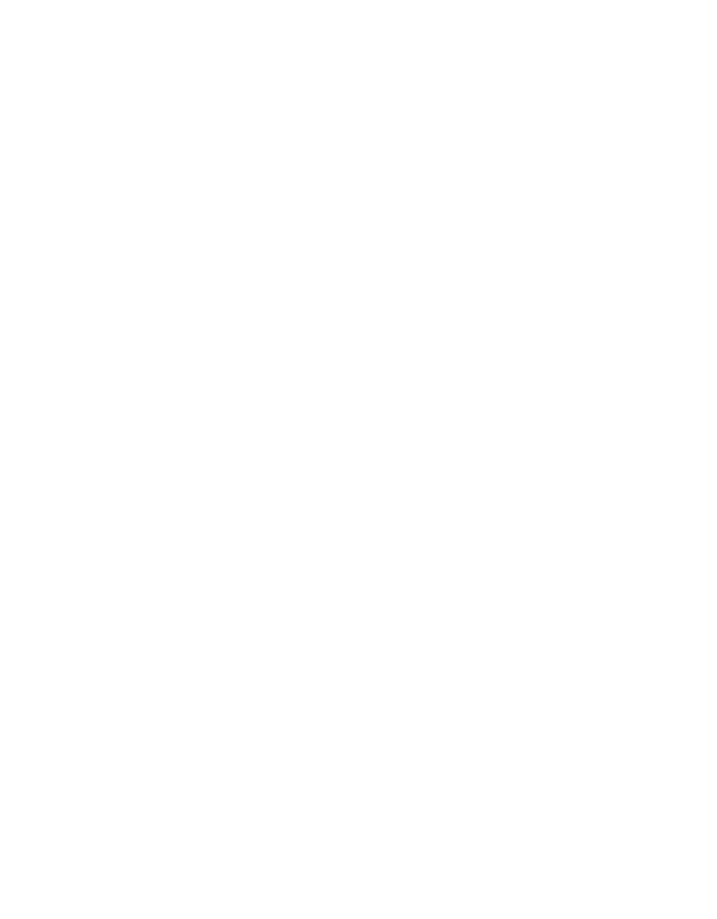
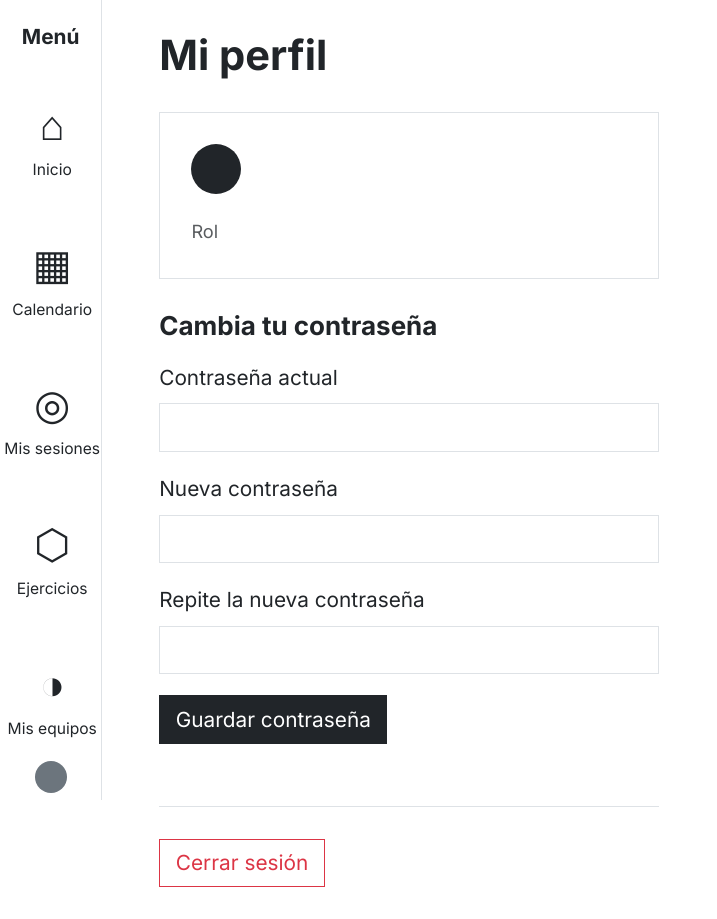
Before and after one commit to marias16/simpel_bm, a React (Create React App) app in the folder frontend/: page /perfil in a window 1280 px wide. Before the commit this address had no page. Shown: the whole page, without its empty margins (0-717 px from the left). Before the commit the page ends 800 px from the top, so only its background shows below. Built offline with nearby package versions, Linux system fonts and the light colour scheme; sample sign-in values are in the browser's storage.

Commit message:
dashboard y perfil acabados

```diff
--- a/frontend/src/App.tsx
+++ b/frontend/src/App.tsx
@@ -16,6 +16,7 @@ import CrearSesion from './pages/CrearSesion';
 import DetalleSesion from './pages/DetalleSesion';
 import AgendarSesion from './pages/AgendarSesion';
 import Calendario from './pages/Calendario';
+import Perfil from './pages/Perfil';
 
 
 function AppRoutes() {
@@ -39,6 +40,7 @@ function AppRoutes() {
       <Route path="/sesiones" element={token ? <Sesiones /> : <Navigate to="/login" />} />
       <Route path="/sesiones/:id/agendar" element={token ? <AgendarSesion /> : <Navigate to="/login" />} />
       <Route path="/calendario" element={token ? <Calendario /> : <Navigate to="/login" />} />
+      <Route path="/perfil" element={token ? <Perfil /> : <Navigate to="/login" />} />
 
 
 
--- a/frontend/src/pages/Dashboard.tsx
+++ b/frontend/src/pages/Dashboard.tsx
@@ -1,13 +1,128 @@
+import { useState, useEffect } from 'react';
+import { useNavigate } from 'react-router-dom';
+import { useAuth } from '../context/AuthContext';
 import Layout from '../components/Layout';
-import { useAuth } from '../context/AuthContext';
+import { getEquipoSesiones } from '../services/equipoSesionService';
+import { getEquiposByUsuario } from '../services/equipoService';
 
 function Dashboard() {
   const { usuario } = useAuth();
+  const navigate = useNavigate();
+  const [sesionesProximas, setSesionesProximas] = useState<any[]>([]);
+
+  useEffect(() => {
+    const cargar = async () => {
+      const resEquipos = await getEquiposByUsuario(usuario!.id_usuario);
+      const equiposUsuario = resEquipos.data;
+
+      const resTodas = await getEquipoSesiones();
+      const sesionesUsuario = resTodas.data
+        .filter((es: any) =>
+          equiposUsuario.some((eq: any) => eq.id_equipo === es.equipo?.id_equipo) &&
+          new Date(es.fecha) >= new Date(new Date().toDateString())
+        )
+        .sort((a: any, b: any) => new Date(a.fecha).getTime() - new Date(b.fecha).getTime())
+        .slice(0, 5);
+
+      setSesionesProximas(sesionesUsuario);
+    };
+    cargar();
+  }, [usuario]);
+
+  const formatearFechaCorta = (fecha: string) => {
+    const date = new Date(fecha);
+    return date.toLocaleDateString('es-ES', {
+      day: 'numeric',
+      month: 'short',
+    });
+  };
+
+  const acciones = [
+    {
+      titulo: 'Agenda una sesión.',
+      icono: '○',
+      ruta: '/sesiones',
+    },
+    {
+      titulo: 'Crea una plantilla de sesión.',
+      icono: '▷',
+      ruta: '/sesiones/crear',
+    },
+    {
+      titulo: 'Explora ejercicios.',
+      icono: '◇',
+      ruta: '/ejercicios',
+    },
+  ];
 
   return (
     <Layout>
-      <h2>Hola, {usuario?.email}</h2>
-      <p>Dashboard en construcción</p>
+      <div className="mb-5">
+        <h2 className="fw-bold">Hola, {usuario?.email?.split('@')[0]}</h2>
+        <p className="text-muted">¿Qué quieres gestionar hoy?</p>
+      </div>
+
+      <div className="mb-5">
+        <h5 className="fw-bold mb-3">Sesiones agendadas</h5>
+        {sesionesProximas.length === 0 ? (
+          <p className="text-muted">No tienes sesiones próximas.</p>
+        ) : (
+          <div className="d-flex gap-3" style={{ overflowX: 'auto', paddingBottom: '8px' }}>
+            {sesionesProximas.map((es: any) => (
+              <div
+                key={es.id_equipo_sesion}
+                className="card rounded-0"
+                style={{
+                  minWidth: '180px',
+                  height: '200px',
+                  cursor: 'pointer',
+                  borderTop: `4px solid ${es.equipo?.color || '#6c63ff'}`,
+                }}
+                onClick={() => navigate(`/sesiones/${es.sesion?.id_sesion}`)}
+              >
+                <div className="card-body py-2">
+                  <p className="fw-bold mb-1" style={{ fontSize: '0.9rem' }}>{es.sesion?.nombre}</p>
+                  <small className="text-muted d-block">{es.equipo?.categoria} {es.equipo?.genero} {es.equipo?.letra}</small>
+                  <small className="text-muted">{formatearFechaCorta(es.fecha)} · {es.hora_inicio}h</small>
+                </div>
+              </div>
+            ))}
+          </div>
+        )}
+        <div className="text-end mt-2">
+          <span
+            style={{ cursor: 'pointer', textDecoration: 'underline', fontSize: '0.9rem' }}
+            onClick={() => navigate('/calendario')}
+          >
+            Ver calendario →
+          </span>
+        </div>
+      </div>
+
+      <div className="mb-5">
+        <h5 className="fw-bold mb-3">Organiza</h5>
+        <div className="d-flex gap-3">
+          {acciones.map((accion) => (
+            <div
+              key={accion.titulo}
+              className="card rounded-0 text-center p-4"
+              style={{ width: '200px', cursor: 'pointer' }}
+              onClick={() => navigate(accion.ruta)}
+            >
+              <span style={{ fontSize: '2rem', marginBottom: '8px' }}>{accion.icono}</span>
+              <p className="mb-0" style={{ fontSize: '0.9rem' }}>{accion.titulo}</p>
+            </div>
+          ))}
+        </div>
+      </div>
+
+      <div className="mb-4">
+        <h5 className="fw-bold mb-3">¿Necesitas ayuda?</h5>
+        <div className="card rounded-0 p-4" style={{ backgroundColor: '#f8f8f8' }}>
+          <h5 className="fw-bold mb-1">Organiza y entrena. Simpel.</h5>
+          <p className="text-muted mb-0">Asesoramiento personalizado al alcance de tu mano. Contáctanos.</p>
+        </div>
+      </div>
     </Layout>
   );
 }
--- a/frontend/src/pages/DetalleEquipo.tsx
+++ b/frontend/src/pages/DetalleEquipo.tsx
@@ -4,6 +4,7 @@ import Layout from '../components/Layout';
 import { getEquipo, eliminarEquipo } from '../services/equipoService';
 import { getEquipoSesionesByEquipo } from '../services/equipoSesionService';
 import { getHorariosByEquipo, crearHorario, eliminarHorario } from '../services/horarioService';
+import Card from '../components/Card';
 
 function DetalleEquipo() {
   const { id } = useParams();
@@ -39,6 +40,12 @@ function DetalleEquipo() {
   };
 
   if (!equipo) return <Layout><p>Cargando...</p></Layout>;
+
+  //filtrar sesiones
+
+  const sesionesFuturas = equipoSesiones
+  .filter((es: any) => new Date(es.fecha) >= new Date(new Date().toDateString()))
+  .sort((a: any, b: any) => new Date(a.fecha).getTime() - new Date(b.fecha).getTime());
 
   //formatear fecha
     const formatearFecha = (fecha: string) => {
@@ -92,24 +99,27 @@ function DetalleEquipo() {
         </div>
       </div>
 
-      <div className="d-flex">
-        <div className="w-50">
+      <div
+        style={{
+
+            display: 'grid',
+            gridTemplateColumns: '1fr 1fr 1fr',
+            gap: '10px',
+            alignItems: 'center',
+
+        }}>
+        <div>
+          <Card
+            titulo="Color del equipo"
+            color={equipo.color}
+          />
+        </div>
+
+        <div>
           <div className="mb-3">
             <small className="text-muted">Club</small>
             <p className="fw-bold mb-0">{equipo.club?.nombre}</p>
           </div>
-          <div className="mb-3">
-            <small className="text-muted">Color del equipo</small>
-            <div
-                style={{
-                  width: '200px',
-                  height: '150px',
-                  backgroundColor: equipo.color,
-                  border: '1px solid #ccc',
-                  marginBottom: '8px',
-                }}
-              />
-            </div>
           <div className="mb-3">
             <small className="text-muted">Categoría</small>
             <p className="fw-bold mb-0">{equipo.categoria}</p>
@@ -138,26 +148,28 @@ function DetalleEquipo() {
           </div>
         </div>
 
-        <div className="w-50 justify-content-center pt-2">
+        <div className="justify-content-center pt-2">
           <label className="form-label fw-bold">Sesiones asignadas</label>
           <div>
             {equipoSesiones.length === 0 ? (
               <p className="text-muted">Sin sesiones programadas</p>
             ) : (
-              equipoSesiones.map((es: any) => (
-                <div key={es.id_equipo_sesion} className="mb-2">
+              sesionesFuturas.map((es: any) => (
+                <div key={es.id_equipo_sesion} className="mb-2" style={{
+                  border: '0.5px solid rgba(0, 0, 0, 0.125)',
+                  padding: '3% 8%'
+                  }}>
                   <p className="fw-bold mb-1">{es.sesion?.nombre}</p>
                   <div
                     style={{
                       display: 'grid',
-                      gridTemplateColumns: '1fr 0.5fr 0.5fr 1fr',
+                      gridTemplateColumns: '1fr 0.5fr 0.5fr',
                       gap: '0px',
                       alignItems: 'center',
                     }}
                   >
                     <span>{formatearFecha(es.fecha)}</span>
                     <span>{es.hora_inicio}h</span>
-                    <span>{es.hora_fin}h</span>
                     <Link to={`/sesiones/${es.sesion?.id_sesion}`} style={{ color: 'inherit' }}>
                       Ver sesión→
                     </Link>
--- /dev/null
+++ b/frontend/src/pages/Perfil.tsx
@@ -0,0 +1,122 @@
+import { useState } from 'react';
+import { useAuth } from '../context/AuthContext';
+import Layout from '../components/Layout';
+import api from '../services/api';
+
+function Perfil() {
+  const { usuario, logout } = useAuth();
+  const [passwordActual, setPasswordActual] = useState('');
+  const [passwordNueva, setPasswordNueva] = useState('');
+  const [passwordRepetida, setPasswordRepetida] = useState('');
+  const [error, setError] = useState('');
+  const [exito, setExito] = useState('');
+
+  const handleSubmit = async (e: React.FormEvent) => {
+    e.preventDefault();
+    setError('');
+    setExito('');
+
+    if (passwordNueva !== passwordRepetida) {
+      setError('Las contraseñas nuevas no coinciden');
+      return;
+    }
+
+    if (passwordNueva.length < 6) {
+      setError('La contraseña debe tener al menos 6 caracteres');
+      return;
+    }
+
+    try {
+      await api.patch(`/usuarios/${usuario!.id_usuario}/password`, {
+        passwordActual,
+        passwordNueva,
+      });
+      setExito('Contraseña cambiada correctamente');
+      setPasswordActual('');
+      setPasswordNueva('');
+      setPasswordRepetida('');
+    } catch (err) {
+      setError('La contraseña actual es incorrecta');
+    }
+  };
+
+  return (
+    <Layout>
+      <h2 className="fw-bold mb-4">Mi perfil</h2>
+
+      <div style={{ maxWidth: '500px' }}>
+        <div className="mb-4 p-4 border">
+          <div className="d-flex align-items-center gap-3 mb-3">
+            <div
+              className="rounded-circle bg-dark d-flex justify-content-center align-items-center text-white"
+              style={{ width: '50px', height: '50px', fontSize: '1.2rem' }}
+            >
+              {usuario?.email?.charAt(0).toUpperCase()}
+            </div>
+            <div>
+              <p className="fw-bold mb-0">{usuario?.email?.split('@')[0]}</p>
+              <small className="text-muted">{usuario?.email}</small>
+            </div>
+          </div>
+          <div className="d-flex gap-4">
+            <div>
+              <small className="text-muted">Rol</small>
+              <p className="mb-0 fw-bold">{usuario?.rol}</p>
+            </div>
+          </div>
+        </div>
+
+        <h5 className="fw-bold mb-3">Cambia tu contraseña</h5>
+        {error && <div className="alert alert-danger">{error}</div>}
+        {exito && <div className="alert alert-success">{exito}</div>}
+
+        <form onSubmit={handleSubmit}>
+          <div className="mb-3">
+            <label className="form-label">Contraseña actual</label>
+            <input
+              type="password"
+              className="form-control rounded-0"
+              value={passwordActual}
+              onChange={(e) => setPasswordActual(e.target.value)}
+              required
+            />
+          </div>
+          <div className="mb-3">
+            <label className="form-label">Nueva contraseña</label>
+            <input
+              type="password"
+              className="form-control rounded-0"
+              value={passwordNueva}
+              onChange={(e) => setPasswordNueva(e.target.value)}
+              required
+            />
+          </div>
+          <div className="mb-3">
+            <label className="form-label">Repite la nueva contraseña</label>
+            <input
+              type="password"
+              className="form-control rounded-0"
+              value={passwordRepetida}
+              onChange={(e) => setPasswordRepetida(e.target.value)}
+              required
+            />
+          </div>
+          <button type="submit" className="btn btn-dark rounded-0">
+            Guardar contraseña
+          </button>
+        </form>
+
+        <div className="mt-5 pt-4 border-top">
+          <button
+            className="btn btn-outline-danger rounded-0"
+            onClick={logout}
+          >
+            Cerrar sesión
+          </button>
+        </div>
+      </div>
+    </Layout>
+  );
+}
+
+export default Perfil;
```
